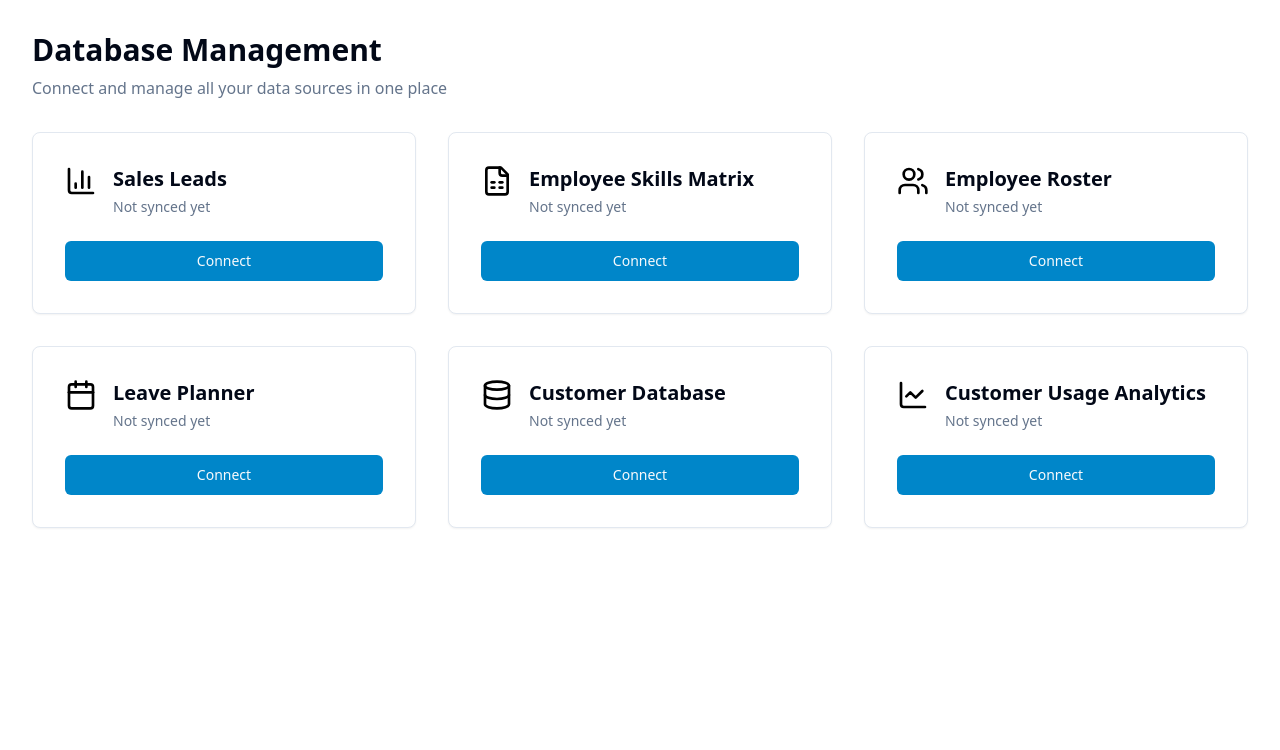
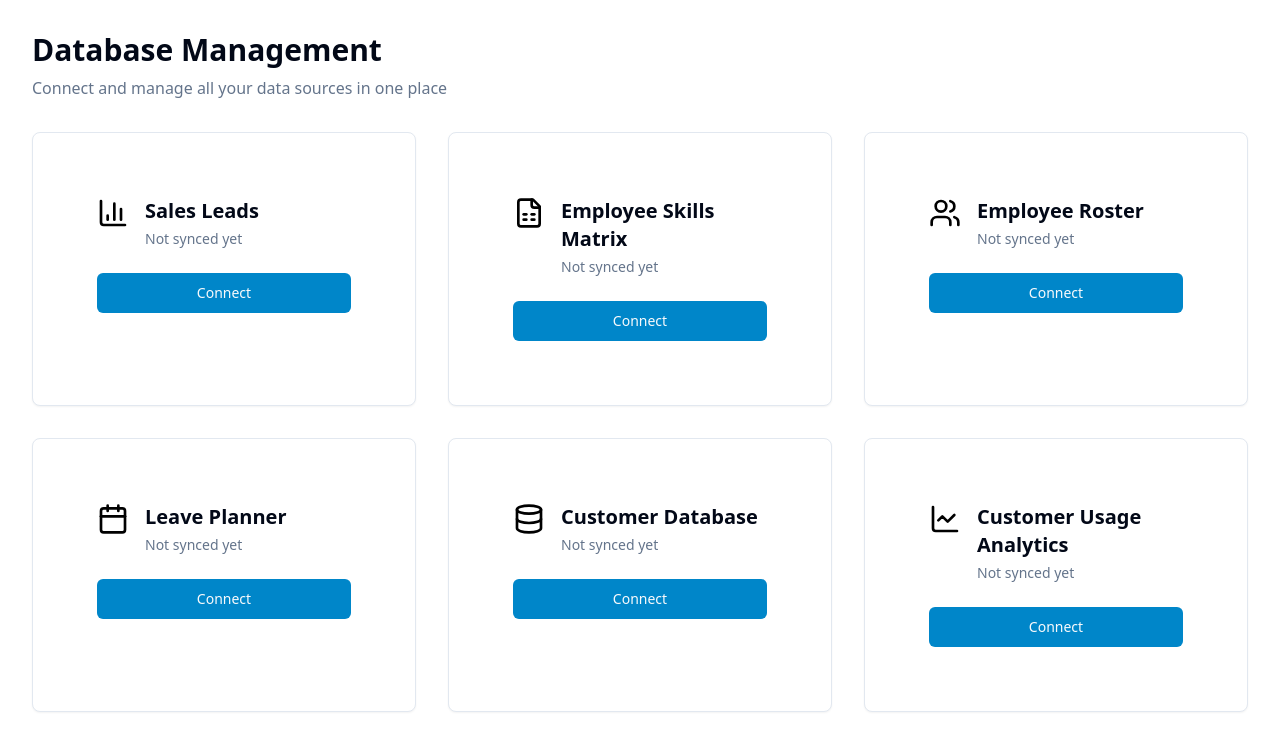
Before and after one commit to PezanB/brightcandy, a React (Vite) app: page /dashboard in a window 1280 px wide. Shown: the top 750 px of the page. Built offline with nearby package versions, Linux system fonts and the light colour scheme; sample sign-in values are in the browser's storage.

Commit message:
Increase dashboard card height
The height of the database cards on the dashboard has been increased.

```diff
--- a/src/pages/Dashboard.tsx
+++ b/src/pages/Dashboard.tsx
@@ -62,7 +62,7 @@ const Dashboard = () => {
 
         <div className="grid grid-cols-1 md:grid-cols-2 lg:grid-cols-3 gap-8">
           {databases.map((db, index) => (
-            <Card key={index} className="p-8 hover:shadow-lg transition-shadow">
+            <Card key={index} className="p-16 hover:shadow-lg transition-shadow">
               <div className="flex items-start gap-4">
                 {db.icon}
                 <div className="flex-1">
```
